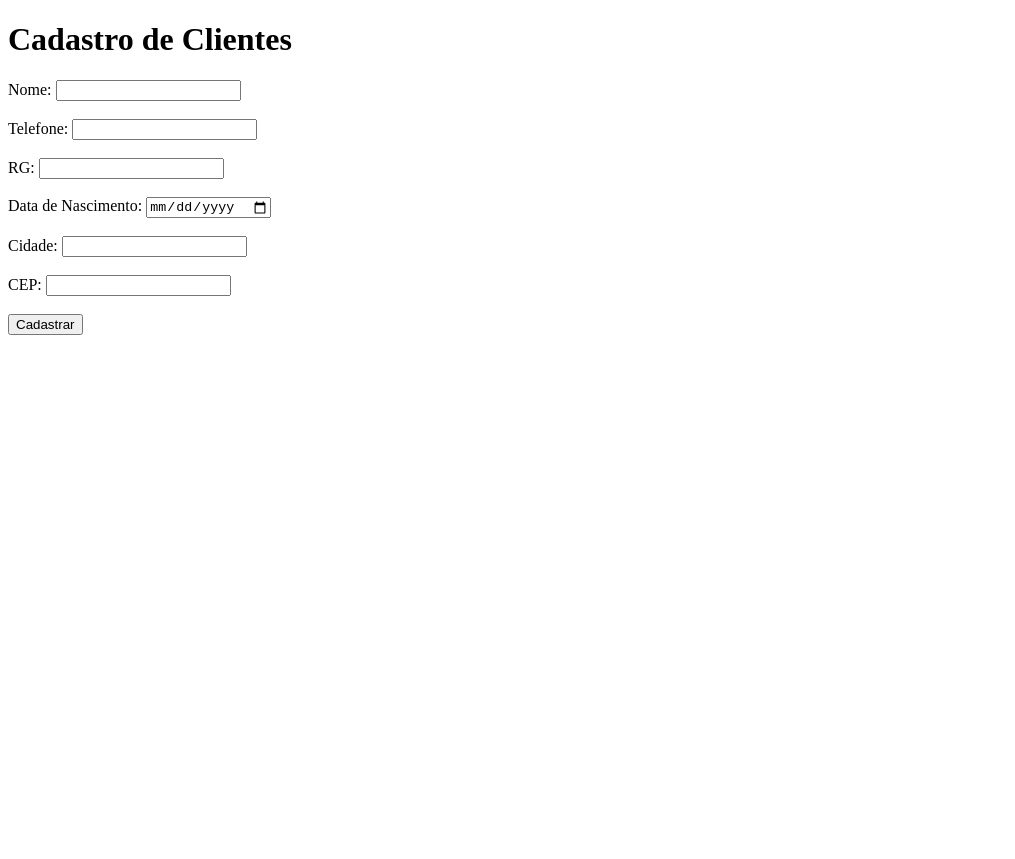
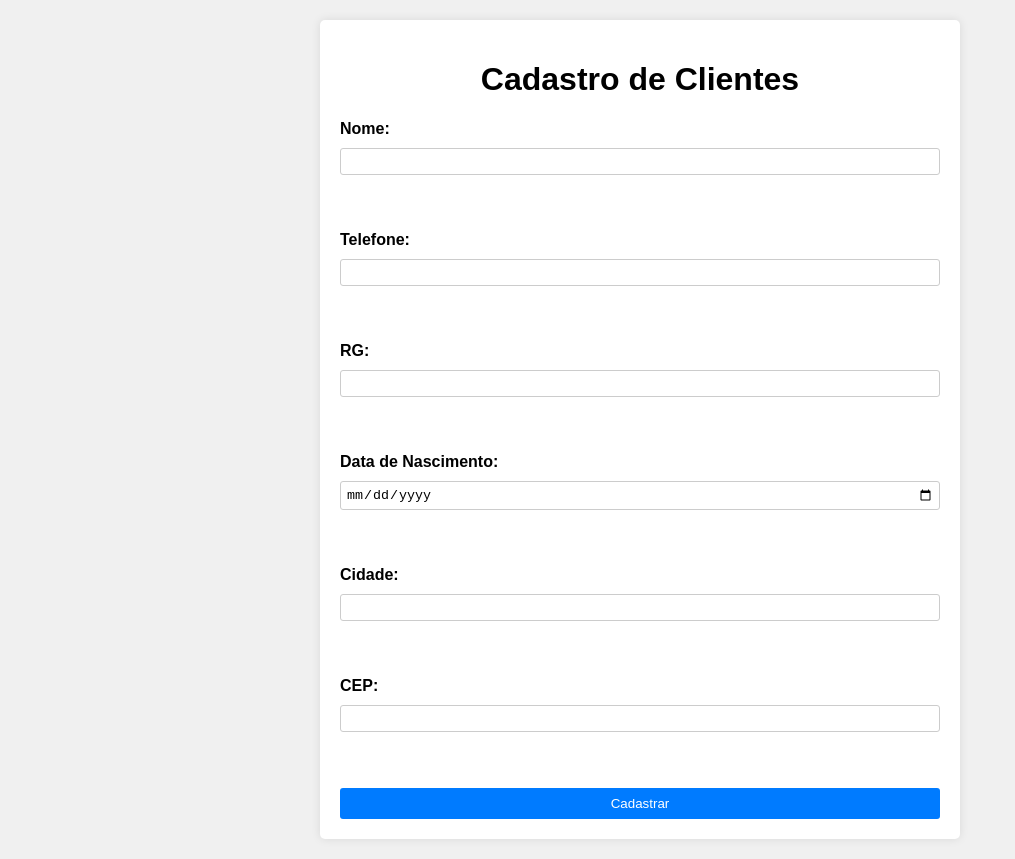
Before and after one commit to MGAviles25/trabalho-programa-o-para-internet-21-02, a website: page cadastro/cadastro.html in a window 1280 px wide. Shown: the whole page, without its empty margins (0-1015 px from the left). Before the commit the page ends 800 px from the top, so only its background shows below. Drawn offline with Linux system fonts and the light colour scheme; files whose address does not match are found by name.

Commit message:
update cadastro

```diff
--- a/cadastro/cadastro.html
+++ b/cadastro/cadastro.html
@@ -4,8 +4,57 @@
 <meta charset="UTF-8">
 <meta name="viewport" content="width=device-width, initial-scale=1.0">
 <title>Cadastro de Clientes</title>
-<link rel="stylesheet" href="styles.css">
 </head>
+<style>
+    body {
+        font-family: Arial, sans-serif;
+        background-color: #f0f0f0;
+        margin: 0;
+        padding: 0;
+    }
+
+    .container {
+        max-width: 600px;
+        margin: 20px auto;
+        padding: 20px;
+        background-color: #fff;
+        border-radius: 5px;
+        box-shadow: 0 0 10px rgba(0, 0, 0, 0.1);
+    }
+
+    h1 {
+        text-align: center;
+    }
+
+    form {
+        display: grid;
+        grid-gap: 10px;
+    }
+
+    label {
+        font-weight: bold;
+    }
+
+    input {
+        padding: 5px;
+        border-radius: 3px;
+        border: 1px solid #ccc;
+    }
+
+    button {
+        padding: 8px 15px;
+        background-color: #007bff;
+        color: #fff;
+        border: none;
+        border-radius: 3px;
+        cursor: pointer;
+    }
+
+    button:hover {
+        background-color: #0056b3;
+    }
+
+</style>
 <body>
 <div class="container">
 <h1>Cadastro de Clientes</h1>
```
Also changed, not shown: html/pagina.html (+6 -4 lines).
